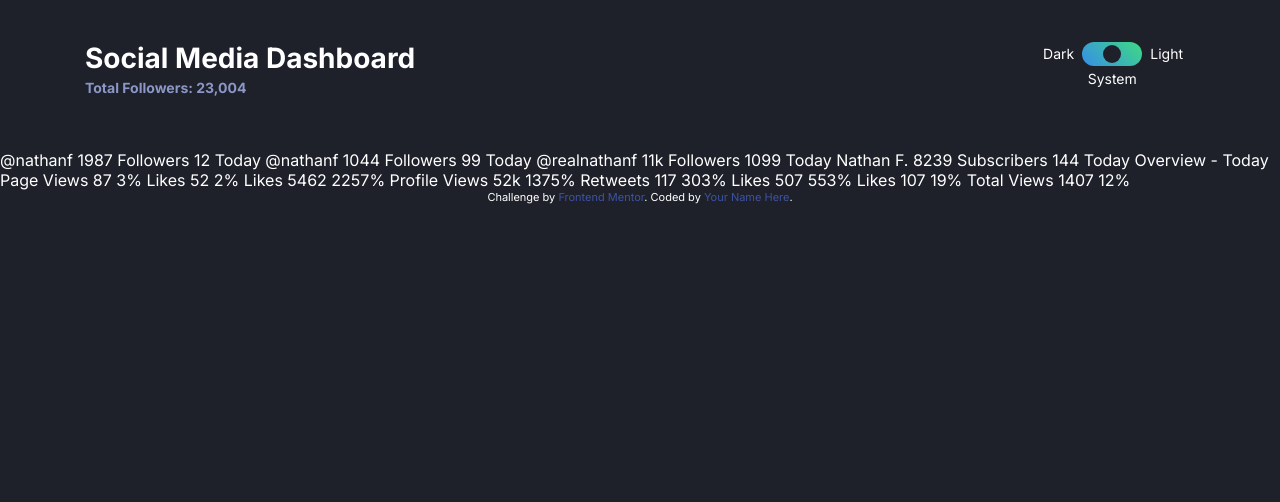
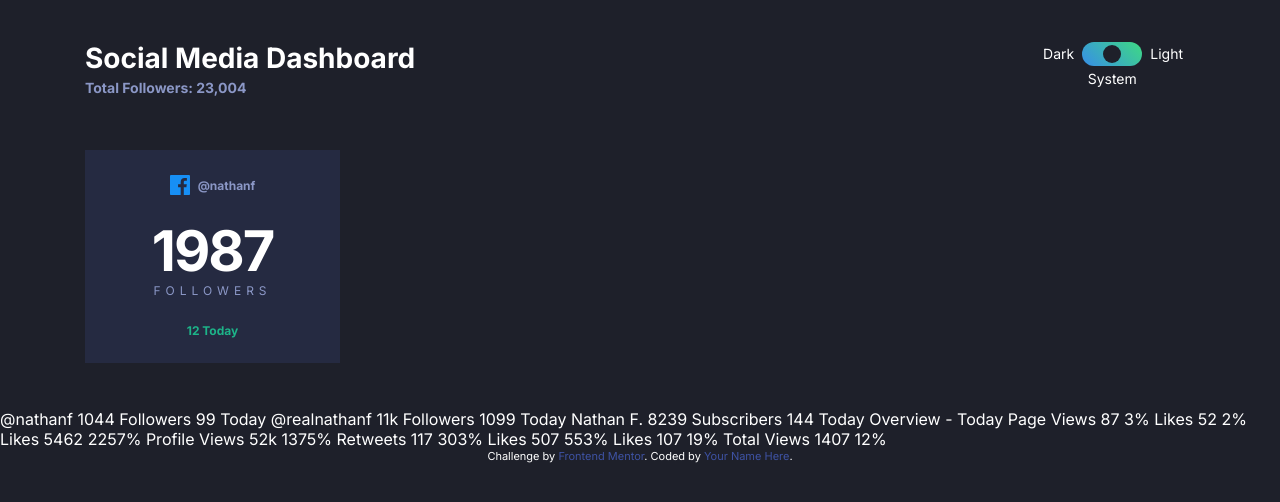
Before and after one commit to khalisabrahman/social-media-dashboard-with-theme-switcher, a website: page social-media-dashboard-with-theme-switcher-master/index.html in a window 1280 px wide. Drawn offline with Linux system fonts and the light colour scheme.

Commit message:
Added basic styling for card element

```diff
--- a/social-media-dashboard-with-theme-switcher-master/app/scss/components/card.scss
+++ b/social-media-dashboard-with-theme-switcher-master/app/scss/components/card.scss
@@ -1,5 +1,92 @@
 @use '../util' as *;
 
 .card {
-    padding: rem(20);
+    background: var(--dark-card);
+    color: var(--dark-text1);
+    width: rem(255); //TEMPORARY
+    text-align: center;
+    padding: rem(25);
+
+    &--facebook {
+
+    }
+    &--twitter {
+
+    }
+    &--instagram {
+
+    }
+    &--youtube {
+
+    }
+
+    &__platform {
+        display: flex;
+        justify-content: center;
+        align-items: center;
+        margin-bottom: rem(28);
+    }
+
+    &__icon {
+        margin-right:rem(8);
+        &--facebook {
+
+        }
+        &--twitter {
+
+        }
+        &--instagram {
+
+        }
+        &--youtube {
+
+        }
+    }
+
+    &__username {
+        font-size: rem(12);
+        font-weight: 700;
+    }
+
+    &__followers {
+        margin-bottom: rem(25);
+    }
+
+    &__count {
+        color: var(--light-bg);
+        font-weight: 700;
+        letter-spacing: rem(-2);
+        line-height: 1;
+        margin-bottom: rem(4);
+
+        &--big {
+            font-size: rem(56);
+        }
+
+        &--small {
+
+        }
+    }
+
+    &__label {
+        font-size: rem(12);
+        font-weight: 400;
+        color: var(--dark-text1);
+        text-transform: uppercase;
+        letter-spacing: rem(5);
+
+    }
+
+    &__change {
+        font-size: rem(12);
+        font-weight: bold;
+
+        &--up {
+            color: var(--limegreen);
+        }
+
+        &--down {
+            color: var(--brightred);
+        }
+    }
 }
--- a/social-media-dashboard-with-theme-switcher-master/app/scss/components/toggle.scss
+++ b/social-media-dashboard-with-theme-switcher-master/app/scss/components/toggle.scss
@@ -37,7 +37,7 @@
     }
 
     input[type="radio"] {
-        margin: 0 -2px 0 -2px;
+        margin: 0 -2px;
         opacity: 0;
         width: rem(20);
         height: rem(24);
@@ -56,6 +56,7 @@
         border-radius: rem(12);
         background: linear-gradient(225deg, var(--toggle-bg-end) 0%, var(--toggle-bg-start) 98.02%);
         pointer-events: none;
+
     }
 
     &__button {
--- a/social-media-dashboard-with-theme-switcher-master/index.html
+++ b/social-media-dashboard-with-theme-switcher-master/index.html
@@ -41,9 +41,12 @@
 			<div class="header__title">
 				<h1>Social Media Dashboard</h1>
 				<span class="header__subtitle">Total Followers: 23,004</span>
-
 			</div>
-			<fieldset class="header__toggle toggle" aria-label="theme toggle" role="radiogroup">
+			<fieldset
+				class="header__toggle toggle"
+				aria-label="theme toggle"
+				role="radiogroup"
+			>
 				<div class="toggle__wrapper">
 					<input type="radio" name="theme" id="dark" />
 					<input type="radio" name="theme" id="system" checked />
@@ -57,11 +60,29 @@
 			</fieldset>
 		</header>
 		<main>
-			<section></section>
-			@nathanf 1987 Followers 12 Today @nathanf 1044 Followers 99 Today
-			@realnathanf 11k Followers 1099 Today Nathan F. 8239 Subscribers 144 Today
-			Overview - Today Page Views 87 3% Likes 52 2% Likes 5462 2257% Profile Views
-			52k 1375% Retweets 117 303% Likes 507 553% Likes 107 19% Total Views 1407 12%
+			<section class="container">
+				<div class="card">
+					<div class="card__platform">
+						<img
+							class="card__icon"
+							src="./images/icon-facebook.svg"
+							alt="Facebook icon"
+						/>
+
+						<div class="card__username">@nathanf</div>
+					</div>
+					<div class="card__followers">
+						<div class="card__count card__count--big">1987</div>
+						<div class="card__label">Followers</div>
+					</div>
+
+					<div class="card__change card__change--up">12 Today</div>
+				</div>
+			</section>
+			@nathanf 1044 Followers 99 Today @realnathanf 11k Followers 1099 Today Nathan
+			F. 8239 Subscribers 144 Today Overview - Today Page Views 87 3% Likes 52 2%
+			Likes 5462 2257% Profile Views 52k 1375% Retweets 117 303% Likes 507 553%
+			Likes 107 19% Total Views 1407 12%
 		</main>
 
 		<div class="attribution">
```
Also changed, not shown: social-media-dashboard-with-theme-switcher-master/dist/style.css, 1 other file.
